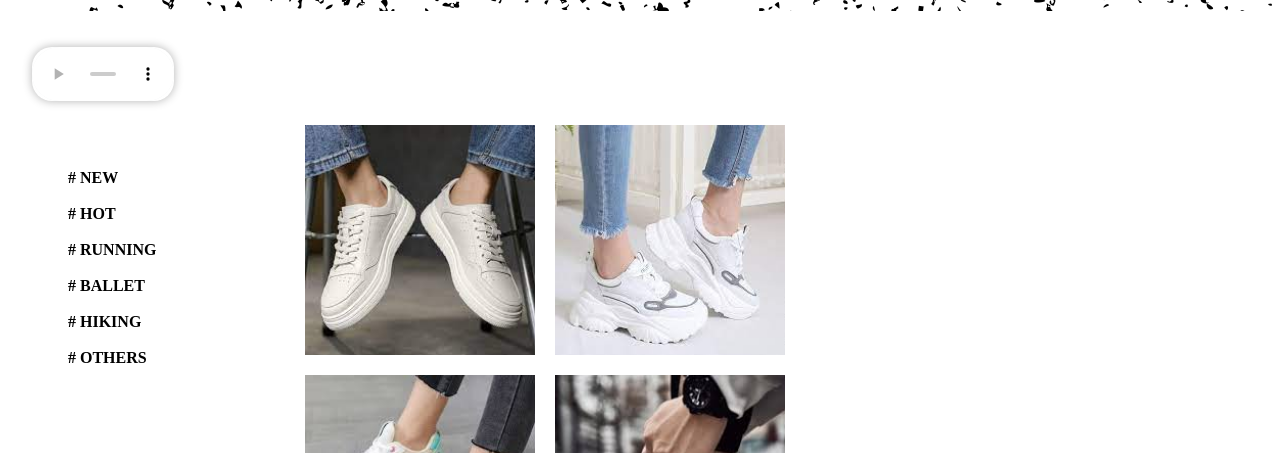
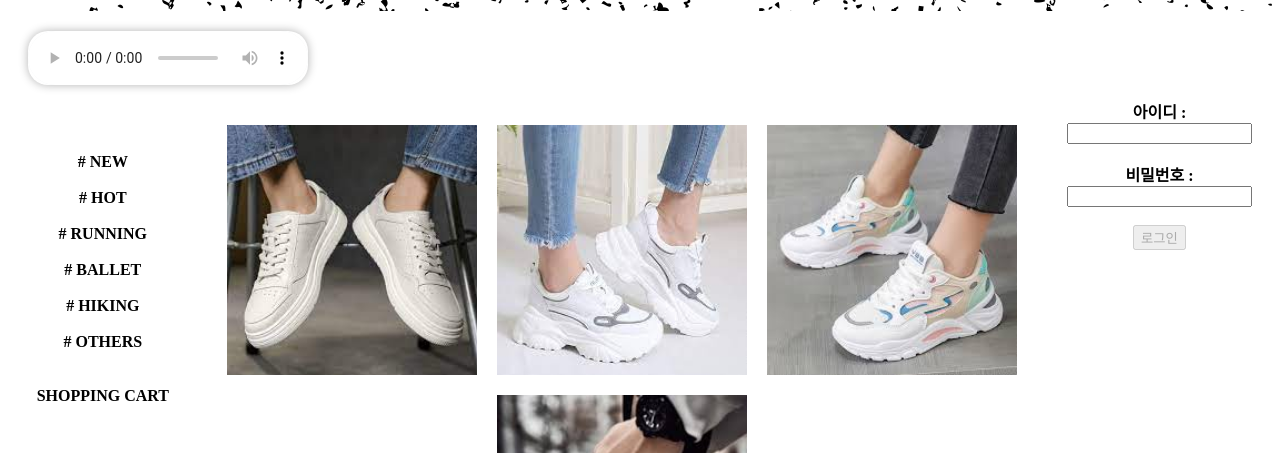
Before and after one commit to 2Mihye/Front-Workspace, a plain HTML site: page Shopping/Shoppingmain.html in a window 1280 px wide. Shown: the part 347-800 px from the top of the page. Drawn offline with Linux system fonts and the light colour scheme; a web font is replaced by a local one.

Commit message:
my shopping

```diff
--- a/Shopping/Shopping.html
+++ b/Shopping/Shoppingmain.html
@@ -3,7 +3,7 @@
     <head>
         <title>MiShopping</title>
         <meta charset="UTF-8">
-        <link rel="stylesheet" type="text/css" href="shoppingstyle.css">
+        <link rel="stylesheet" type="text/css" href="./css/shoppingstyle.css">
     </head>
     <body>
         <header>
@@ -18,12 +18,13 @@
                 </audio><br>
                 <p><br></p>
                 <ul>
-                    <strong># NEW</strong><br><br>
-                    <strong># HOT</strong><br><br>
-                    <strong># RUNNING</strong><br><br>
-                    <strong># BALLET</strong><br><br>
-                    <strong># HIKING</strong><br><br>
-                    <strong># OTHERS</strong>
+                    <li><strong><a># NEW</a></strong></li><br>
+                    <li><strong><a># HOT</a></strong></li><br>
+                    <li><strong><a># RUNNING</a></strong></li><br>
+                    <li><strong><a># BALLET</a></strong></li><br>
+                    <li><strong><a># HIKING</a></strong></li><br>
+                    <li><strong><a># OTHERS</a></strong></li><br><br>
+                    <li><strong><a>SHOPPING CART</a></strong></li>
                 </ul>
             </nav>
 
@@ -49,13 +50,14 @@
                     <button type="submit" id="loginButton" disabled>로그인</button>
                 </form><br>
             </aside>
+
+
         </section>
 
         <footer>
             <p><strong>About newShoe</strong> | 이용약관 | 개인정보처리방침 | 점포문의 </p>
         </footer>
 
-        <script src="shopping.js">
-        </script>
+        <script src="./js/shopping.js"></script>
     </body>
 </html>
--- a/Shopping/shoppingstyle.css
+++ b/Shopping/css/shoppingstyle.css
@@ -1,12 +1,12 @@
 @font-face {
-    src: url("./fonts/MongThirtyoneB.ttf");
+    src: url("../fonts/MongThirtyoneB.ttf");
     font-family: "Mong";
 }
 
 audio{
     display: block;
     margin: 0 auto;
-    max-width: 95%;
+    width: 280px;
     border: none;
     border-radius: 20px;
     box-shadow: 0 0 10px rgba(0, 0, 0, 0.3);
@@ -22,7 +22,7 @@ audio::-webkit-media-controls-play-button {
 }
 
 header{
-    background-image: url('./img/title.png');
+    background-image: url('../img/title.png');
     width: auto;
     height: 350px;
     text-align: center;
@@ -35,21 +35,29 @@ nav {
     height: 500px;
     width: 15%;
 }
+nav ul{
+    text-align: center;
+    list-style-type: none;
+    padding: 0;
+}
+section{
+    display: flex;
+}
+article{
 
-article{
     font-family: "Mong";
     text-align: center;
     height: 500px;
-    width: 70%;
+    width: 80%;
 }
 
 aside {
     font-family: "Mong";
     float: right;
     height: 500px;
-    width: 15%;
     padding: 20px;
     text-align: center;
+    width: 20%;
 }
 
 .img-container {
@@ -59,8 +67,8 @@ aside {
 }
 
 .image {
-    width: 230px;
-    height: 230px;
+    width: 250px;
+    height: 250px;
     margin: 10px;
 }
 
```
Also changed, not shown: Shopping/js/shopping.js (renamed from Shopping/shopping.js).
